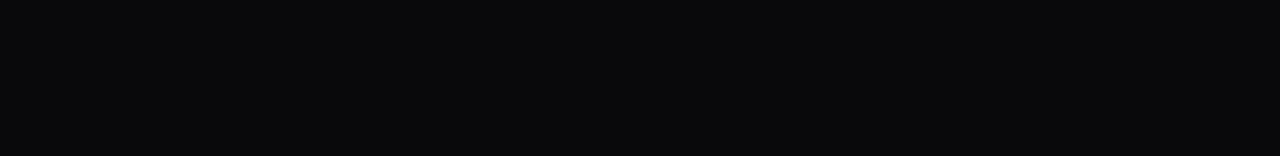
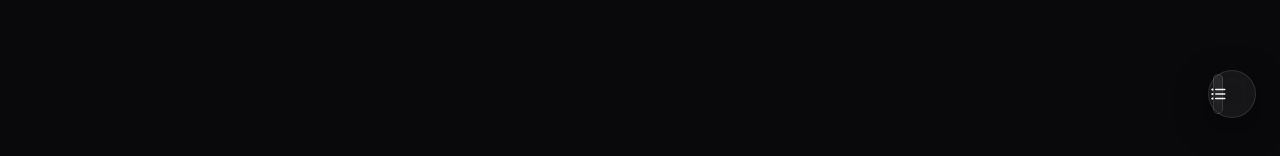
Before and after one commit to YuliaDemir/tmdb, a Next.js app: page / in a window 1280 px wide. Shown: the part 658-814 px from the top of the page. Built offline with nearby package versions, Linux system fonts and the light colour scheme.

Commit message:
feat: add bubble watch list

```diff
--- a/app/layout.tsx
+++ b/app/layout.tsx
@@ -1,6 +1,7 @@
 import type { Metadata } from "next";
 
 import "./globals.css";
+import { WatchlistBubble } from "@components";
 
 export const metadata: Metadata = {
   title: "Popcorn Picks",
@@ -15,7 +16,10 @@
 }>) {
   return (
     <html lang="en">
-      <body className={` antialiased`}>{children}</body>
+      <body className={` antialiased`}>
+        {children}
+        <WatchlistBubble />
+      </body>
     </html>
   );
 }
--- /dev/null
+++ b/src/components/bubble.tsx
@@ -0,0 +1,102 @@
+"use client";
+
+import Link from "next/link";
+import { useState } from "react";
+import { Modal, WatchList } from "@components";
+
+const href = "/watchlist";
+const label = "Your Watchlist";
+
+export function WatchlistBubble() {
+  const [open, setOpen] = useState(false);
+  const [openListed, setOpenListed] = useState(false);
+
+  const cornerClasses = "bottom-6 right-6";
+
+  return (
+    <>
+      <div className={`fixed z-50 ${cornerClasses}`}>
+        <div
+          onMouseEnter={() => setOpen(true)}
+          onMouseLeave={() => setOpen(false)}
+          onFocus={() => setOpen(true)}
+          onBlur={() => setOpen(false)}
+          onClick={() => setOpenListed(true)}
+          aria-label={label}
+          className={[
+            "group inline-flex items-center gap-3",
+            "h-12 rounded-full",
+            "border border-white/10 bg-white/6 backdrop-blur-xl",
+            "shadow-[0_10px_35px_rgba(0,0,0,0.45)]",
+            "transition-all duration-300 ease-out",
+            "hover:border-white/16 hover:bg-white/8",
+            "focus:outline-none focus:ring-2 focus:ring-[#FADD09]/60 focus:border-[#FADD09]/30",
+            open ? "w-62 px-0" : "w-12 px-0",
+          ].join(" ")}
+        >
+          <span className="relative grid h-12 w-12 place-items-center rounded-full">
+            <span
+              className={[
+                "absolute inset-1 rounded-full",
+                "bg-linear-to-b from-white/10 to-white/4",
+                "border border-white/10",
+                "shadow-inner shadow-black/20",
+                "transition",
+                "group-hover:border-[#FADD09]/25",
+              ].join(" ")}
+            />
+            <span className="relative text-zinc-100">
+              <svg
+                width="18"
+                height="18"
+                viewBox="0 0 24 24"
+                fill="none"
+                aria-hidden="true"
+              >
+                <path
+                  d="M9 6h12M9 12h12M9 18h12"
+                  stroke="currentColor"
+                  strokeWidth="2"
+                  strokeLinecap="round"
+                />
+                <path
+                  d="M4.5 6h.01M4.5 12h.01M4.5 18h.01"
+                  stroke="currentColor"
+                  strokeWidth="3"
+                  strokeLinecap="round"
+                />
+              </svg>
+            </span>
+
+            <span className="pointer-events-none absolute inset-x-3 bottom-1 h-px bg-linear-to-r from-transparent via-[#FADD09]/30 to-transparent opacity-0 transition-opacity duration-300 group-hover:opacity-80" />
+          </span>
+
+          <span
+            className={[
+              "min-w-0 pr-1 text-sm font-medium text-zinc-100",
+              "transition-all duration-300",
+              open
+                ? "opacity-100 translate-x-0"
+                : "opacity-0 -translate-x-2 pointer-events-none",
+            ].join(" ")}
+          >
+            <span className="block truncate">
+              {label}
+              <span className="ml-2 text-[#FADD09]/80">→</span>
+            </span>
+            <span className="block text-[11px] text-zinc-400 -mt-0.5">
+              Watchlist
+            </span>
+          </span>
+        </div>
+      </div>
+      <Modal
+        open={openListed}
+        onClose={() => setOpenListed(false)}
+        title={label}
+      >
+        <WatchList />
+      </Modal>
+    </>
+  );
+}
--- a/src/components/index.ts
+++ b/src/components/index.ts
@@ -9,3 +9,5 @@
 export { Register } from "./register";
 export { Login } from "./login";
 export { Modal } from "./modal";
+export { WatchlistBubble } from "./bubble";
+export { WatchList } from "./watch-list";
--- /dev/null
+++ b/src/components/watch-list.tsx
@@ -0,0 +1,9 @@
+export const WatchList = () => {
+    return (
+        <div className="relative mx-auto max-w-3xl px-4 pb-14 pt-8 sm:px-6">
+            <div className="mt-10 rounded-2xl border border-white/10 bg-white/3 p-6 text-sm text-zinc-300 backdrop-blur-xl">
+                Your watchlist is empty. Start adding movies and TV shows to your watchlist by searching for them and clicking the "Add to Watchlist" button on their details page.
+            </div>
+        </div>
+    );
+}
```
